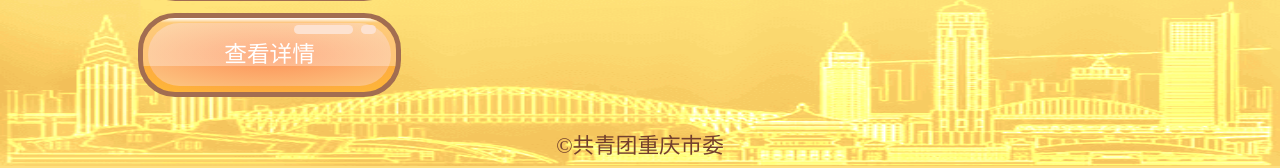
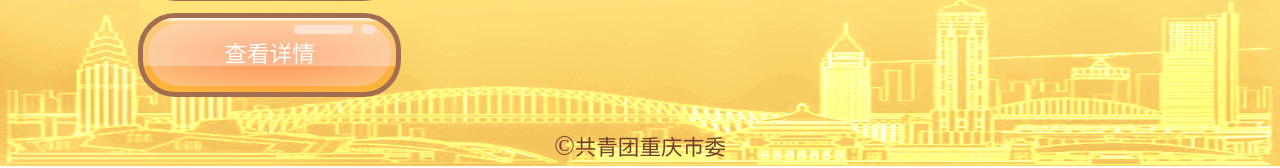
Before and after one commit to RedrockTeam/gqtOrder, a PHP site: page /DbName/Application/Home/View/index/index.html in a window 1280 px wide. Shown: the part 634-802 px from the top of the page. Run offline with PHP 8.4, Linux system fonts and the light colour scheme; some libraries are stand-ins or nearby versions.

Commit message:
”little

```diff
--- a/Application/Home/View/index/clickPage.html
+++ b/Application/Home/View/index/clickPage.html
@@ -360,7 +360,7 @@
         		</div>
         	</div>
         	<div id="clickYes">完成</div>
-        	<div id="foot">©共青团重庆市委</div>
+        	<div id="foot"><span> ©</span>共青团重庆市委</div>
         </div>
         <div id="confirmBox">
             <img src="__PUBLIC__/img/bigBg.png" id="bigBg">
--- a/Application/Home/View/index/index.html
+++ b/Application/Home/View/index/index.html
@@ -23,7 +23,7 @@
         	    </div>
         	</div>
         </div>
-        <div id="foot">©共青团重庆市委</div>
+        <div id="foot"><span> ©</span>共青团重庆市委</div>
         <script type="text/javascript">
             var indexPath = "{:U('Index/index')}";
             var clickPath = "{:U('Index/clickPage')}";
--- a/Application/Home/View/index/more.html
+++ b/Application/Home/View/index/more.html
@@ -26,7 +26,7 @@
         </div>
         <div id="moreBox">
             <div id="back">返回</div>
-        	<div id="foot">©共青团重庆市委</div>
+        	<div id="foot"><span> ©</span>共青团重庆市委</div>
         </div>
     <script src="__PUBLIC__/js/more.js"></script>
     </body>
--- a/Public/css/clickPage.css
+++ b/Public/css/clickPage.css
@@ -2,7 +2,7 @@
 * @Author: 10261
 * @Date:   2017-02-18 22:22:47
 * @Last Modified by:   10261
-* @Last Modified time: 2017-02-19 15:32:25
+* @Last Modified time: 2017-02-19 19:19:00
 */
 html, body, div, img, span, p,input {
 	margin: 0;
@@ -251,6 +251,7 @@ input[type=checkbox] {
 	background: #ffffd9;
 	height: 0.8rem;
 	width: 5rem;
+	font-size: 0.4rem;
 	position: relative;
 	margin-top: 0.1rem;
 	margin-left: 0.5rem;
@@ -383,3 +384,6 @@ input[type=checkbox] {
 	color: #723f2d;
 	z-index: 6;
 }
+#foot span {
+	font-size: 0.5rem;
+}
--- a/Public/css/index.css
+++ b/Public/css/index.css
@@ -2,7 +2,7 @@
 * @Author: 10261
 * @Date:   2017-02-18 13:09:05
 * @Last Modified by:   10261
-* @Last Modified time: 2017-02-19 17:26:22
+* @Last Modified time: 2017-02-19 19:18:59
 */
 html, body, div, img {
 	margin: 0;
@@ -126,3 +126,6 @@ a {
 	color: #723f2d;
 	z-index: 6;
 }
+#foot span {
+	font-size: 0.5rem;
+}
--- a/Public/css/more.css
+++ b/Public/css/more.css
@@ -2,7 +2,7 @@
 * @Author: 10261
 * @Date:   2017-02-19 02:58:59
 * @Last Modified by:   10261
-* @Last Modified time: 2017-02-19 16:34:11
+* @Last Modified time: 2017-02-19 19:18:58
 */
 html. body. div, img {
 	margin: 0;
@@ -183,3 +183,6 @@ html. body. div, img {
 .list {
 	margin-top: 0.2rem;
 }
+#foot span {
+	font-size: 0.5rem;
+}
--- a/Public/js/click.js
+++ b/Public/js/click.js
@@ -2,7 +2,7 @@
 * @Author: 10261
 * @Date:   2017-02-18 22:23:08
 * @Last Modified by:   10261
-* @Last Modified time: 2017-02-19 15:21:29
+* @Last Modified time: 2017-02-19 19:13:44
 */
 
 'use strict';
@@ -47,7 +47,7 @@ function alertYou (state) {
 		case 1: {
 			stateImg.src = publicPath + "/img/wrong.png";
 			lineOne.innerHTML = "对不起";
-			lineTwo.innerHTML = "您还未选满3项";
+			lineTwo.innerHTML = "您还未进行勾选";
 			flag = 0;
 			break;
 		}
@@ -95,7 +95,7 @@ function clickAll () {
 			}
 		}
 
-		if (checkArray.length < 3) {
+		if (checkArray.length == 0) {
 			alertYou(1);
 		} else if (checkArray.length >3) {
 			alertYou(2);
```
